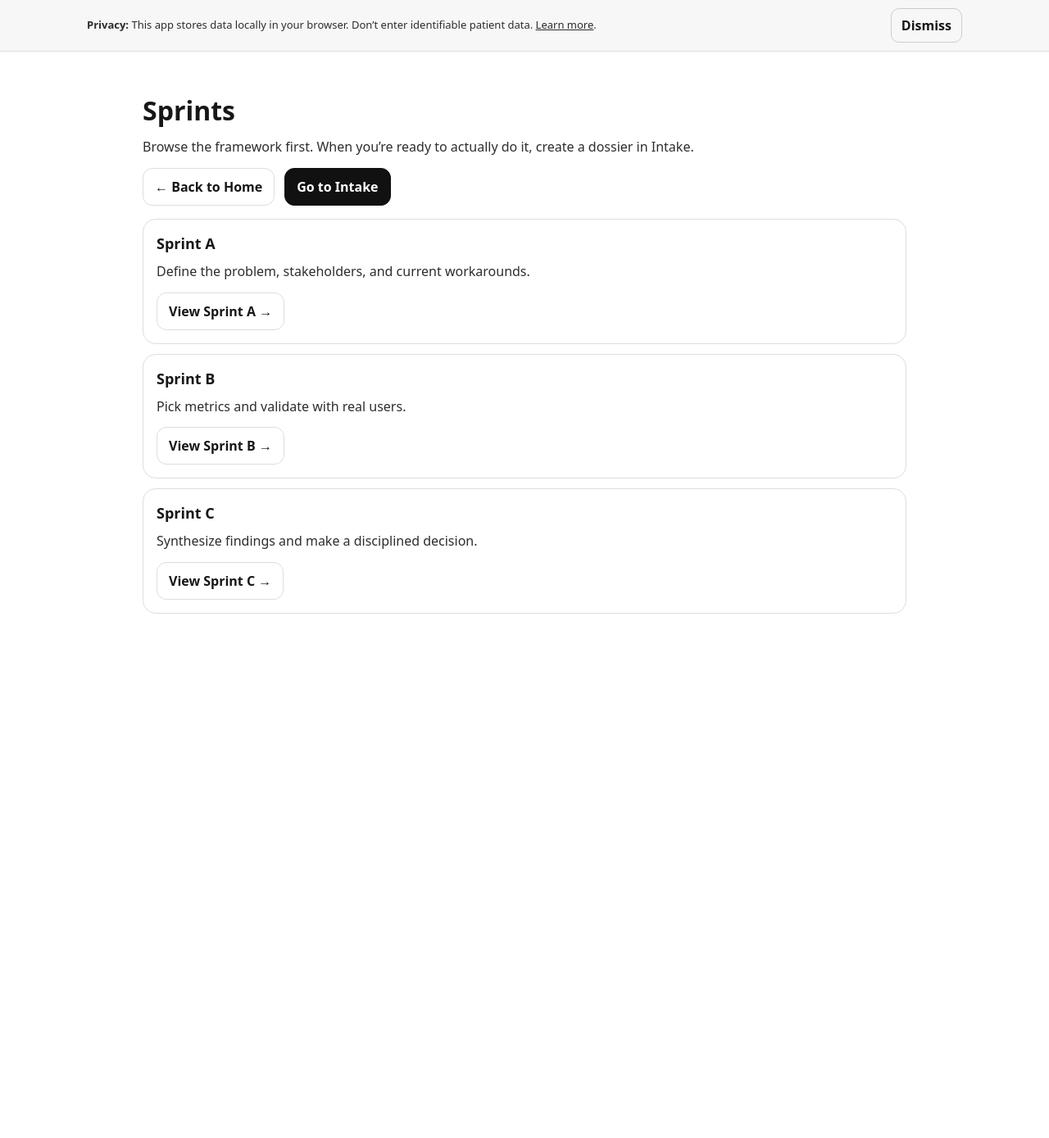
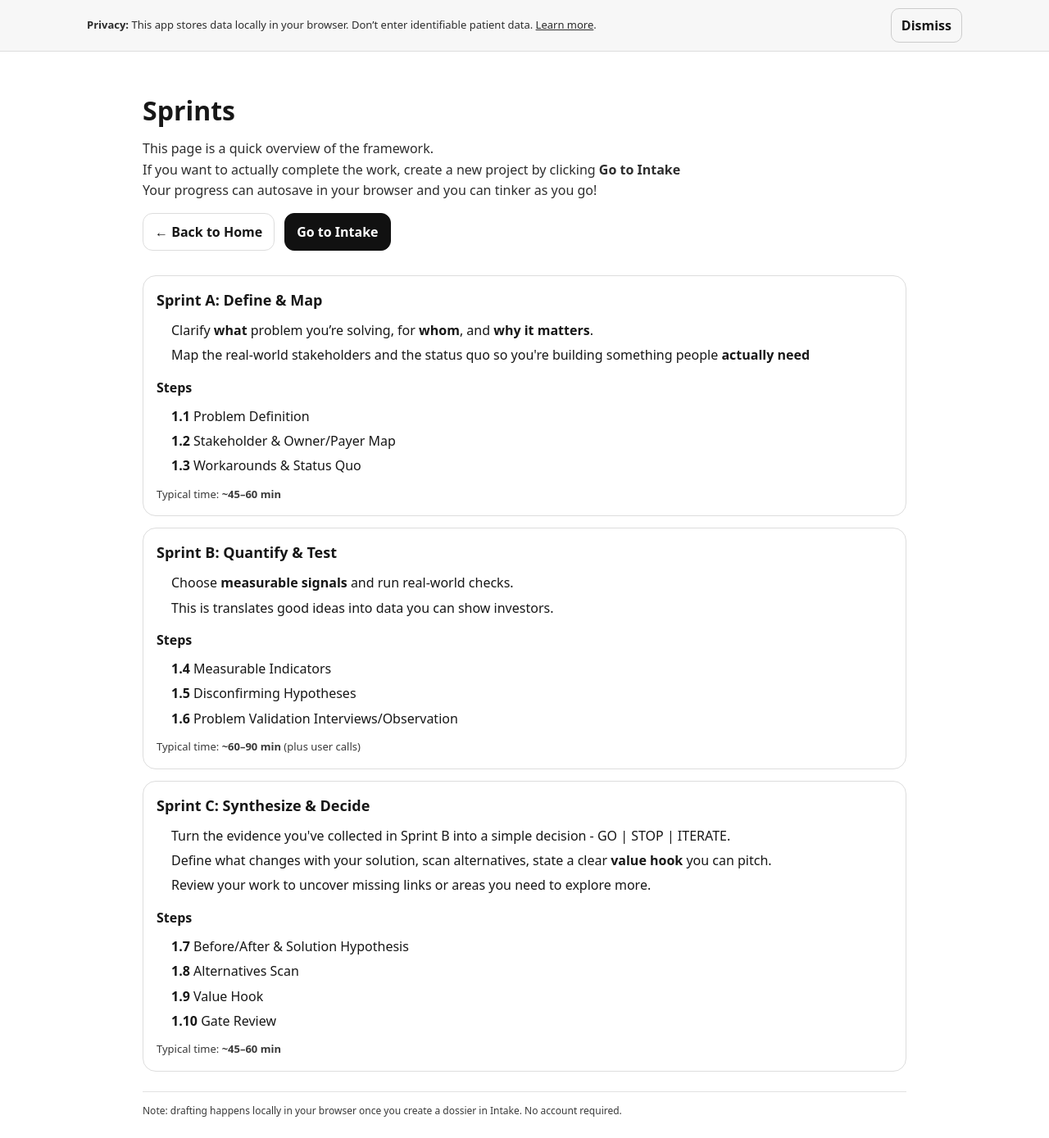
Before and after one commit to cweitsz/rapid-health-sandbox, a Next.js app: page /sprints in a window 1280 px wide. Shown: the whole page at 82% size. Before the commit the page ends 800 px from the top, so only its background shows below. Built offline with nearby package versions, Linux system fonts and the light colour scheme.

Commit message:
Make sprints overview informational (no dossier links)

```diff
--- a/src/app/layout.tsx
+++ b/src/app/layout.tsx
@@ -16,9 +16,48 @@ const geistMono = Geist_Mono({
   subsets: ["latin"],
 });
 
+// TODO later: set this to your custom domain when you have one.
+// Using vercel.app here is fine for now.
+const SITE_URL = "https://rapid-health-sandbox.vercel.app";
+
 export const metadata: Metadata = {
-  title: "Rapid Health Sandbox",
-  description: "Lean validation dossiers with local autosave",
+  metadataBase: new URL(SITE_URL),
+  title: {
+    default: "Rapid Health Sandbox",
+    template: "%s · Rapid Health Sandbox",
+  },
+  description:
+    "A practical validation sprint for early-stage health ideas. Artifacts-first, decision discipline, local-first drafts.",
+  applicationName: "Rapid Health Sandbox",
+  alternates: {
+    canonical: "/",
+  },
+  openGraph: {
+    type: "website",
+    url: SITE_URL,
+    title: "Rapid Health Sandbox",
+    description:
+      "A practical validation sprint for early-stage health ideas. Evidence-grade decisions, local-first drafts.",
+    siteName: "Rapid Health Sandbox",
+    locale: "en_AU",
+  },
+  twitter: {
+    card: "summary_large_image",
+    title: "Rapid Health Sandbox",
+    description:
+      "A practical validation sprint for early-stage health ideas. Evidence-grade decisions, local-first drafts.",
+  },
+  robots: {
+    index: true,
+    follow: true,
+    googleBot: {
+      index: true,
+      follow: true,
+      "max-image-preview": "large",
+      "max-snippet": -1,
+      "max-video-preview": -1,
+    },
+  },
 };
 
 export default function RootLayout({
--- a/src/app/sprints/page.tsx
+++ b/src/app/sprints/page.tsx
@@ -5,9 +5,13 @@ export default function SprintsIndexPage() {
     <main style={{ maxWidth: 980, margin: "0 auto", padding: 24, fontFamily: "system-ui" }}>
       <header style={{ paddingTop: 24, paddingBottom: 16 }}>
         <h1 style={{ fontSize: 32, fontWeight: 900, margin: 0 }}>Sprints</h1>
-        <p style={{ marginTop: 8, maxWidth: 760, lineHeight: 1.5, opacity: 0.9 }}>
-          Browse the framework first. When you’re ready to actually do it, create a dossier in Intake.
-        </p>
+
+        <ul style={{ marginTop: 10, maxWidth: 820, lineHeight: 1.6, opacity: 0.9 }}>
+          <li>This page is a quick overview of the framework. </li>
+          <li>If you want to actually complete the work, create a
+          new project by clicking <strong>Go to Intake</strong></li>
+          <li>Your progress can autosave in your browser and you can tinker as you go!</li>
+        </ul>
 
         <div style={{ marginTop: 14, display: "flex", gap: 12, flexWrap: "wrap" }}>
           <Link href="/" style={secondaryBtn}>
@@ -19,31 +23,90 @@ export default function SprintsIndexPage() {
         </div>
       </header>
 
-      <section style={{ display: "grid", gap: 12 }}>
-        <div style={card}>
-          <h2 style={h2}>Sprint A</h2>
-          <p style={p}>Define the problem, stakeholders, and current workarounds.</p>
-          <Link href="/sprints/sprint-a" style={secondaryBtn}>
-            View Sprint A →
-          </Link>
-        </div>
+      <section style={card}>
+        <h2 style={h2}>Sprint A: Define & Map</h2>
+        <ul style={ul}>
+        <li>Clarify <strong>what</strong> problem you’re solving, for <strong>whom</strong>, and <strong>why it matters</strong>.</li>
+        <li>Map the real-world stakeholders and the status quo so you're building something people <strong>actually need</strong></li>
+        </ul>
 
-        <div style={card}>
-          <h2 style={h2}>Sprint B</h2>
-          <p style={p}>Pick metrics and validate with real users.</p>
-          <Link href="/sprints/sprint-b" style={secondaryBtn}>
-            View Sprint B →
-          </Link>
-        </div>
+        <div style={subhead}>Steps</div>
+        <ul style={ul}>
+          <li>
+            <strong>1.1</strong> Problem Definition
+          </li>
+          <li>
+            <strong>1.2</strong> Stakeholder & Owner/Payer Map
+          </li>
+          <li>
+            <strong>1.3</strong> Workarounds & Status Quo
+          </li>
+        </ul>
 
-        <div style={card}>
-          <h2 style={h2}>Sprint C</h2>
-          <p style={p}>Synthesize findings and make a disciplined decision.</p>
-          <Link href="/sprints/sprint-c" style={secondaryBtn}>
-            View Sprint C →
-          </Link>
+        <div style={note}>
+          Typical time: <strong>~45–60 min</strong>
         </div>
       </section>
+
+      <section style={card}>
+        <h2 style={h2}>Sprint B: Quantify & Test</h2>
+        <ul style={ul}>
+          <li>Choose <strong>measurable signals</strong> and run real-world checks.</li>
+          <li>This is translates good ideas into data you can show investors.</li>
+        </ul>
+
+        <div style={subhead}>Steps</div>
+        <ul style={ul}>
+          <li>
+            <strong>1.4</strong> Measurable Indicators
+          </li>
+          <li>
+            <strong>1.5</strong> Disconfirming Hypotheses
+          </li>
+          <li>
+            <strong>1.6</strong> Problem Validation Interviews/Observation
+          </li>
+        </ul>
+
+        <div style={note}>
+          Typical time: <strong>~60–90 min</strong> (plus user calls)
+        </div>
+      </section>
+
+      <section style={card}>
+        <h2 style={h2}>Sprint C: Synthesize & Decide</h2>
+        <ul style={ul}>
+          <li>Turn the evidence you've collected in Sprint B into a simple decision - GO | STOP | ITERATE.</li>
+          <li>Define what changes with your solution, scan alternatives, state a clear <strong>value hook</strong> you can pitch.</li>
+          <li>Review your work to uncover missing links or areas you need to explore more.</li>
+        </ul>
+
+        <div style={subhead}>Steps</div>
+        <ul style={ul}>
+          <li>
+            <strong>1.7</strong> Before/After & Solution Hypothesis
+          </li>
+          <li>
+            <strong>1.8</strong> Alternatives Scan
+          </li>
+          <li>
+            <strong>1.9</strong> Value Hook
+          </li>
+          <li>
+            <strong>1.10</strong> Gate Review
+          </li>
+        </ul>
+
+        <div style={note}>
+          Typical time: <strong>~45–60 min</strong>
+        </div>
+      </section>
+
+      <footer style={{ marginTop: 24, paddingTop: 14, borderTop: "1px solid #ddd", opacity: 0.85 }}>
+        <p style={{ margin: 0, fontSize: 12, lineHeight: 1.5 }}>
+          Note: drafting happens locally in your browser once you create a dossier in Intake. No account required.
+        </p>
+      </footer>
     </main>
   );
 }
@@ -52,6 +115,7 @@ const card: React.CSSProperties = {
   border: "1px solid #ddd",
   borderRadius: 16,
   padding: 16,
+  marginTop: 14,
 };
 
 const h2: React.CSSProperties = {
@@ -61,10 +125,27 @@ const h2: React.CSSProperties = {
 };
 
 const p: React.CSSProperties = {
+  marginTop: 10,
+  lineHeight: 1.7,
+  opacity: 0.9,
+  maxWidth: 860,
+};
+
+const subhead: React.CSSProperties = {
+  marginTop: 12,
+  fontWeight: 900,
+};
+
+const ul: React.CSSProperties = {
   marginTop: 8,
-  marginBottom: 12,
-  lineHeight: 1.6,
-  opacity: 0.9,
+  lineHeight: 1.9,
+  paddingLeft: 18,
+};
+
+const note: React.CSSProperties = {
+  marginTop: 10,
+  fontSize: 13,
+  opacity: 0.85,
 };
 
 const primaryBtn: React.CSSProperties = {
--- a/src/components/DossierGate.tsx
+++ b/src/components/DossierGate.tsx
@@ -9,7 +9,8 @@ import { getActiveDossierId, getDossier, listDossiers, setActiveDossierId } from
 function requiresDossier(pathname: string): boolean {
   return (
     pathname.startsWith("/steps/") ||
-    pathname.startsWith("/sprints/") ||
+    // NOTE: sprints are PUBLIC, not dossier-gated
+    // pathname.startsWith("/sprints/") ||
     pathname === "/review" ||
     pathname.startsWith("/review/")
   );
```
